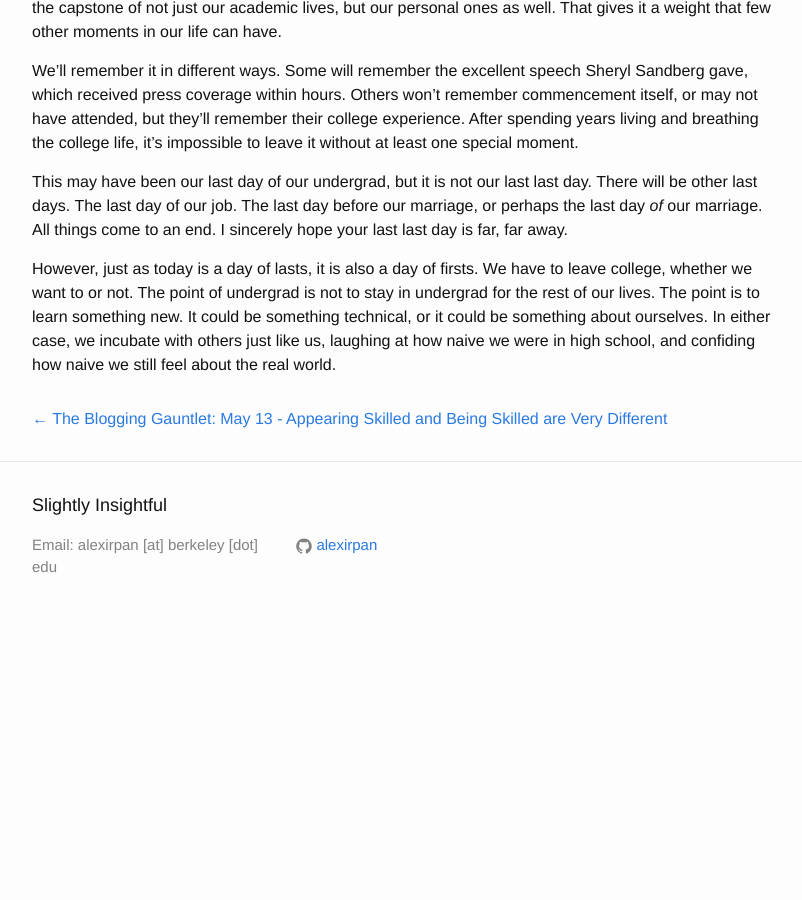
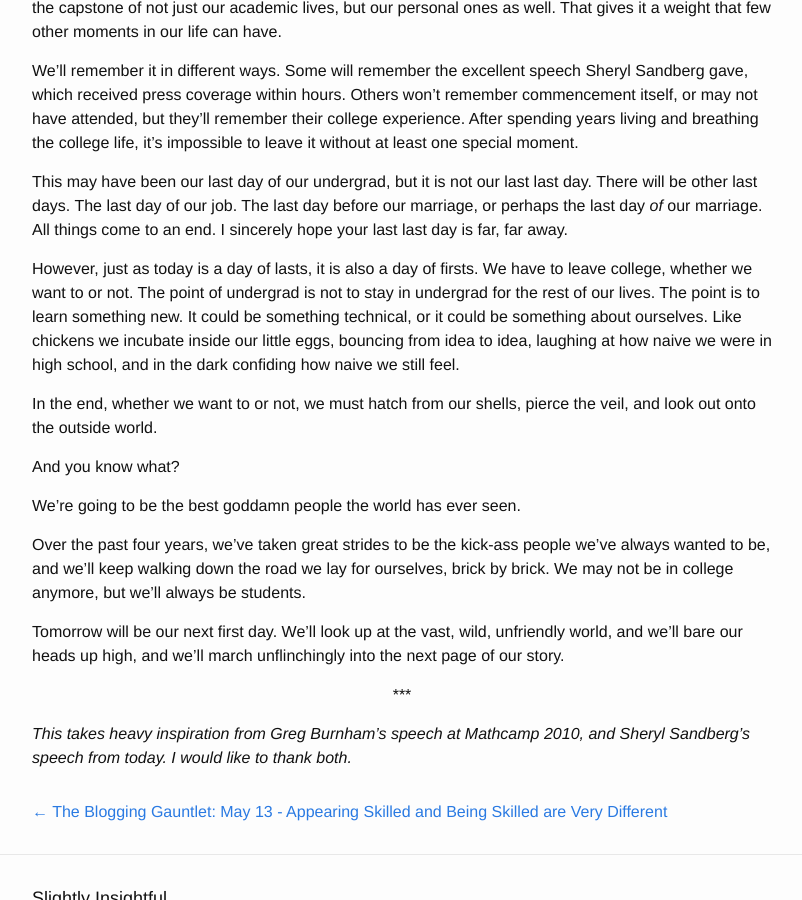
Before and after one commit to alexirpan/alexirpan.github.io, a Jekyll site: the page built from _posts/may2016/2016-05-14-may-14.markdown, in a window 1280 px wide and 900 px high, scrolled down 662 px. Shown: the whole window, without its empty margins (238-1040 px from the left). Built offline with Jekyll 4.4.1, drawn with Linux system fonts in a browser that asks for light colours; before the commit the page ends 1301 px from its top, so only the background shows below that.

Commit message:
First draft, revise it

```diff
--- a/_posts/may2016/2016-05-14-may-14.markdown
+++ b/_posts/may2016/2016-05-14-may-14.markdown
@@ -54,7 +54,33 @@ a day of firsts. We have to leave college, whether we want
 to or not. The point of undergrad is not to stay in
 undergrad for the rest of our lives. The point is to learn
 something new. It could be something technical, or it could
-be something about ourselves. In either case, we incubate
-with others just like us, laughing at how naive we were
-in high school, and confiding how naive we still feel
-about the real world.
+be something about ourselves. Like chickens we incubate
+inside our little eggs, bouncing from idea to idea,
+laughing at how naive we were in high school, and in the
+dark confiding how naive we still feel.
+
+In the end, whether we want to or not, we must hatch from
+our shells, pierce the veil, and look out onto the
+outside world.
+
+And you know what?
+
+We're going to be the best goddamn people the world has
+ever seen.
+
+Over the past four years, we've taken great strides to
+be the kick-ass people we've always wanted to be, and we'll
+keep walking down the road we lay for ourselves, brick by
+brick. We may not be in college anymore, but we'll always
+be students.
+
+Tomorrow will be our next first day. We'll look up at the vast,
+wild, unfriendly world, and we'll bare our heads up high, and
+we'll march unflinchingly into the next page of our story.
+
+\*\*\*
+{: .centered }
+
+*This takes heavy inspiration from Greg Burnham's speech at
+Mathcamp 2010, and Sheryl Sandberg's speech from today. I would
+like to thank both.*
```
